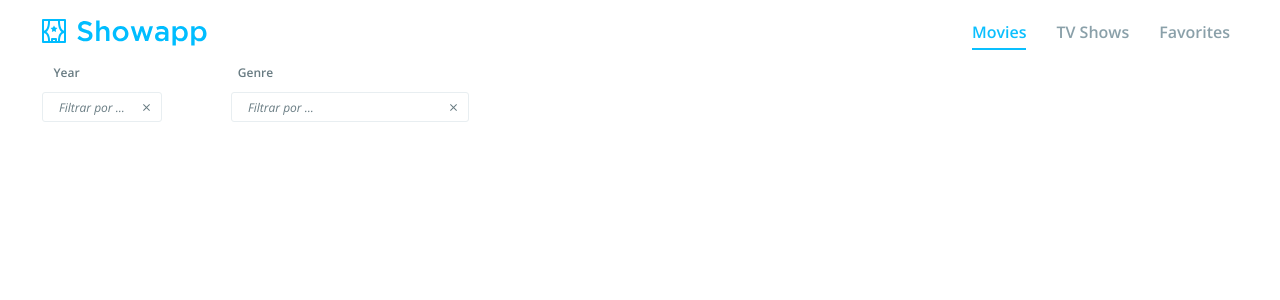
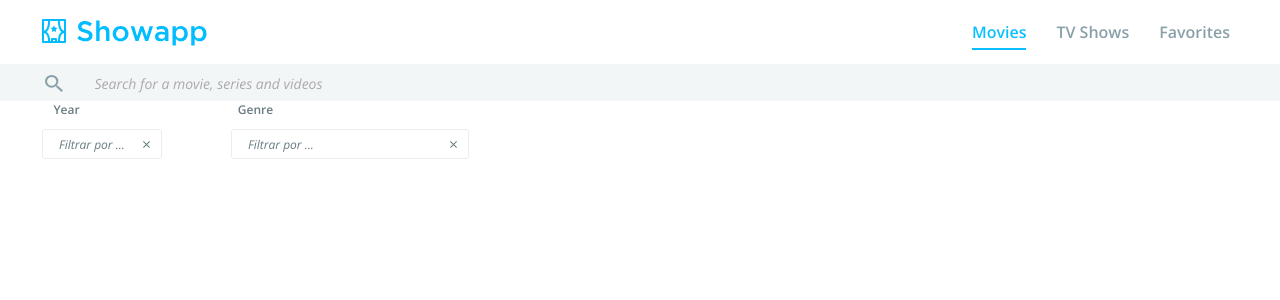
Before and after one commit to acordeonl/showapp, a React (Create React App) app: page / in a window 1280 px wide. Shown: the top 300 px of the page. Built offline with nearby package versions, Linux system fonts and the light colour scheme.

Commit message:
add search bar

```diff
--- a/public/index.html
+++ b/public/index.html
@@ -2,8 +2,9 @@
 <html lang="en">
   <head>
     <meta charset="utf-8">
-    <meta name="viewport" content="width=device-width, initial-scale=1, shrink-to-fit=no">
     <meta name="theme-color" content="#000000">
+    <meta name="viewport" content="width=device-width, minimum-scale=1.0, initial-scale=1, user-scalable=no">
+
     <!--
       manifest.json provides metadata used when your web app is added to the
       homescreen on Android. See https://developers.google.com/web/fundamentals/engage-and-retain/web-app-manifest/
--- a/src/App.js
+++ b/src/App.js
@@ -2,6 +2,7 @@ import React, { Component } from 'react';
 // import logo from './logo.svg';
 import { AppBar } from "./components/AppBar";
 import ComboBox from './components/ComboBox' ;
+import { ShowAppSearch } from "./components/ShowAppSearch/ShowAppSearch";
 
 const s = {
     filters:{
@@ -25,9 +26,13 @@ class App extends Component {
     yearFilter(yearFilter){
         this.setState({yearFilter}) ;
     }
+    handleSubmitSearch(query){
+        console.log(query);
+    }
     render() {
         return (<div>
             <AppBar/>
+            <ShowAppSearch onSubmit={this.handleSubmitSearch.bind(this)}/>
             <div style={s.filters}>
                 <div style={{marginLeft:'42px'}}>
                     <ComboBox disabled={this.state.yearFilterDisabled} title='Year' width='120' height='30'
--- a/src/components/AppBar.js
+++ b/src/components/AppBar.js
@@ -1,5 +1,5 @@
 import React, {Component} from 'react';
-import { AppTabs } from "./AppTabs";
+import { AppTabs } from "./AppTabs/AppTabs";
 
 const s = {
     wrapper:{
@@ -32,7 +32,7 @@ class AppBar extends Component {
     }
     render() {
         return ( <div style={s.wrapper}>
-            <img draggable="false"  style={s.logo} height='27px' width='165px' src='img/group-2.svg' />
+            <img style={s.logo} height='27px' width='165px' src='img/group-2.svg' />
             <div style={s.tabs}>
                 <AppTabs value={this.state.selectedTab}
                     onChange={this.handleTabAction.bind(this)}
--- a/src/components/ComboBox.js
+++ b/src/components/ComboBox.js
@@ -1,6 +1,6 @@
 import React, { Component } from 'react';
 import ReactDOM from 'react-dom';
-import { ComboMenu } from './ComboMenu'
+import { ComboMenu } from './ComboMenu/ComboMenu'
 
 const s = {
     title: {
--- /dev/null
+++ b/src/components/ShowAppSearch/ShowAppSearch.css
@@ -0,0 +1,12 @@
+::-webkit-input-placeholder { /* Chrome/Opera/Safari */
+  font-style: italic;
+}
+::-moz-placeholder { /* Firefox 19+ */
+  font-style: italic;
+}
+:-ms-input-placeholder { /* IE 10+ */
+  font-style: italic;
+}
+:-moz-placeholder { /* Firefox 18- */
+  font-style: italic;
+}
--- /dev/null
+++ b/src/components/ShowAppSearch/ShowAppSearch.js
@@ -0,0 +1,59 @@
+import React, {Component} from 'react';
+import './ShowAppSearch.css'
+
+const s = {
+    wrapper:{
+        height:'37px',
+        width:'100%',
+        backgroundColor:'#f3f6f7',
+        display:'flex',
+        alignItems:'center'
+    },
+    icon:{
+        marginLeft:'45px',
+        marginTop:'2px',
+        marginRight:'30px',
+        userSelect:'none',
+        cursor:'pointer'
+    },
+    input:{
+        width: '240px',
+        height: '19px',
+        opacity: '0.59',
+        fontFamily: 'Open Sans',
+        fontSize: '14px',
+        marginTop:'2px',
+        color:'#687b82',
+        background: 'transparent',
+        border: 'none',
+        outline: 'none'
+    }
+}
+
+class ShowAppSearch extends Component {
+    constructor(props) {
+        super(props) ;
+        this.state = {
+            value:''
+        }
+    }
+    submit() {
+        this.props.onSubmit(this.state.value) ;
+    }
+    handleInputChange(event) {
+        this.setState({value:event.target.value}) ;
+    }
+    handleKeyDown(event){
+        if(event.keyCode === 13)
+            this.submit() ;
+    }
+    render() {
+        return ( <div style={s.wrapper}>
+            <img onClick={this.submit.bind(this)} style={s.icon} height='17.5px' width='17.5px' src='img/search.svg' />
+            <input onKeyDown={this.handleKeyDown.bind(this)} onChange={this.handleInputChange.bind(this)} className='show_app_search_bar' style={s.input} type='text' placeholder='Search for a movie, series and videos'/>
+            <div style={s.text}>  </div>
+        </div>);
+    }
+}
+
+export { ShowAppSearch } ;
```
Also changed, not shown: src/components/AppTabs/AppTabs.css (renamed from src/components/AppTabs.css), src/components/AppTabs/AppTabs.js (renamed from src/components/AppTabs.js), src/components/ComboMenu/ComboMenu.css (renamed from src/components/ComboMenu.css), src/components/ComboMenu/ComboMenu.js (renamed from src/components/ComboMenu.js).
